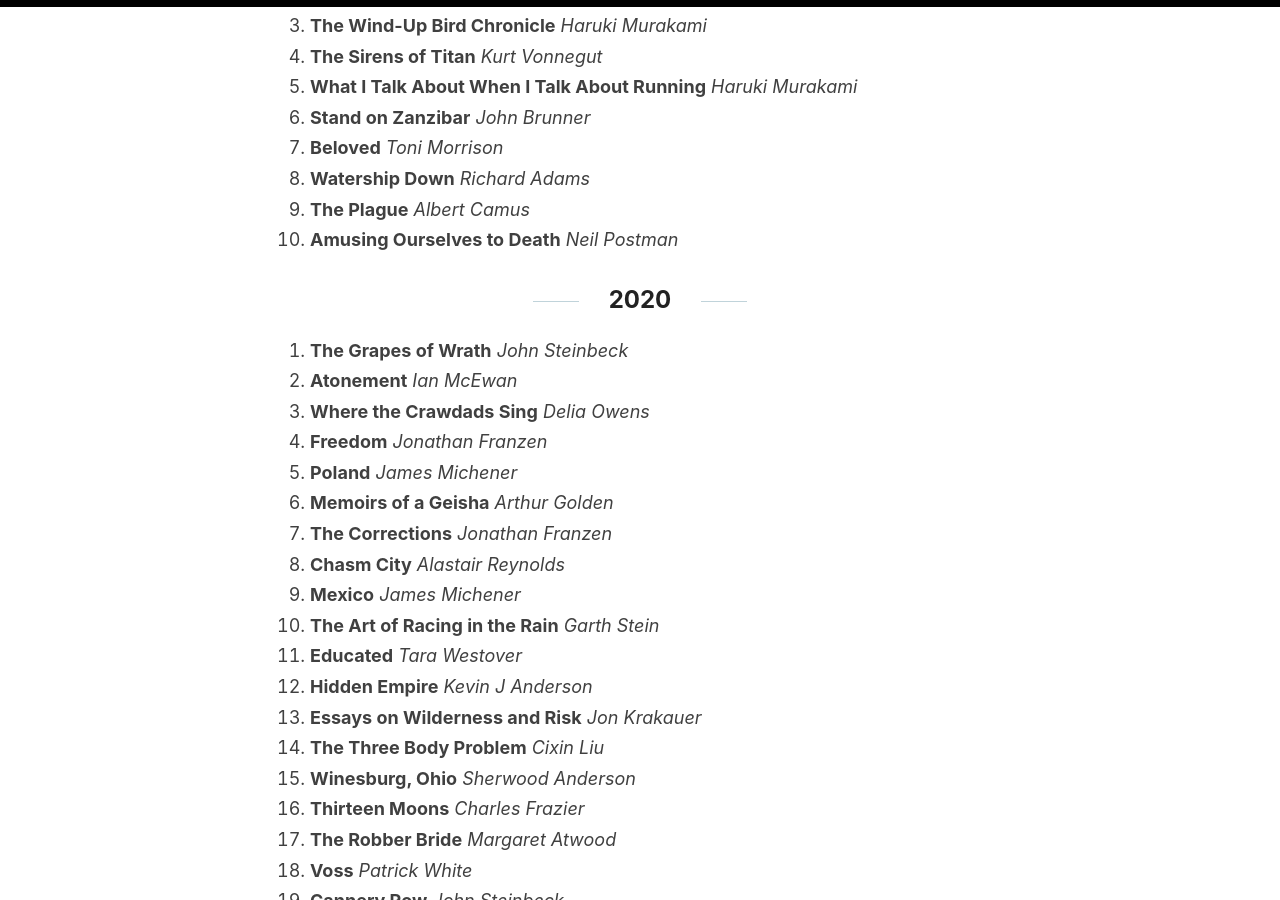
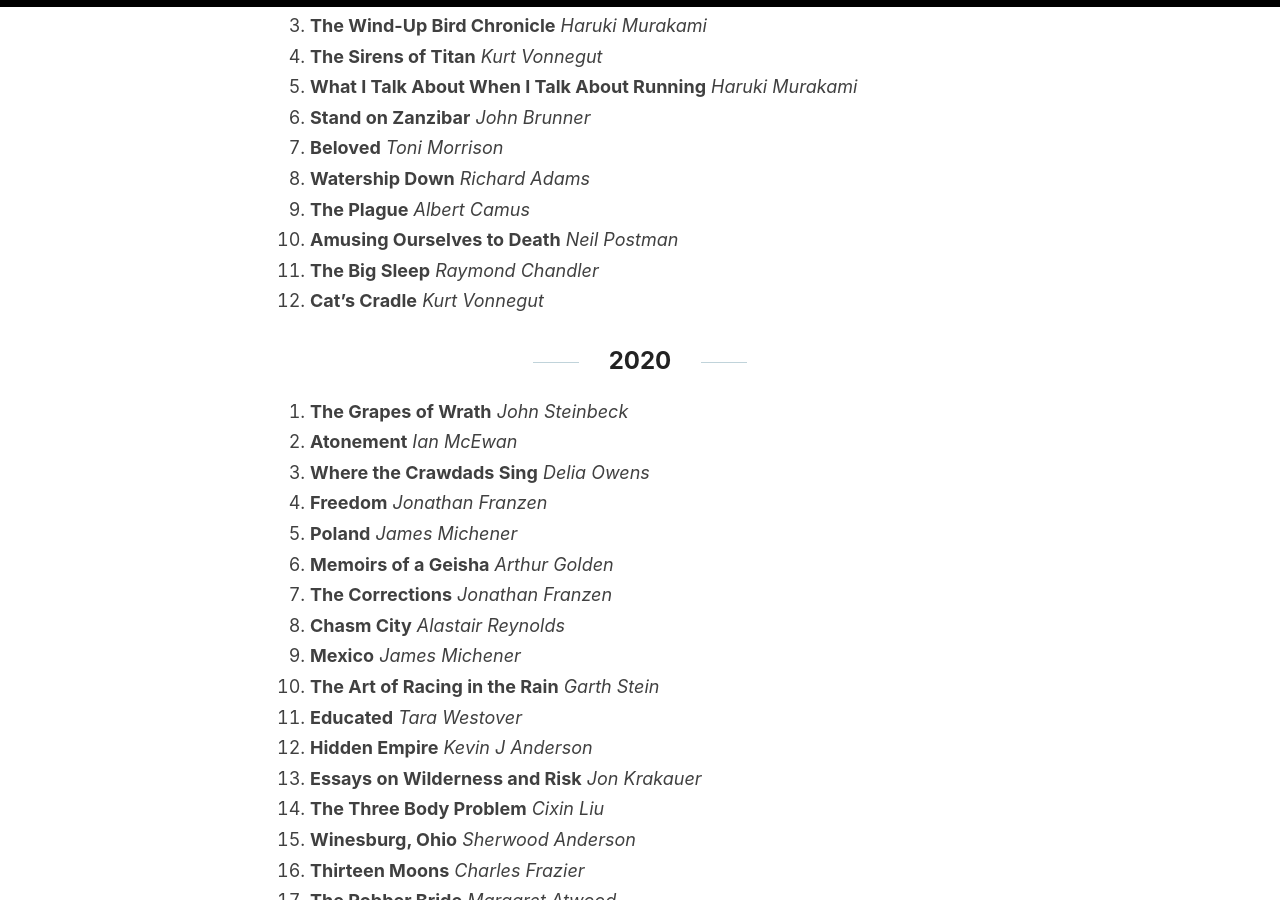
Before and after one commit to Murrkeys/Murrkeys.github.io, a Jekyll site: the page built from _posts/2020-08-26-books.md, in a window 1280 px wide and 900 px high, scrolled down 541 px. Built offline with Jekyll 4.4.1, drawn with Linux system fonts in a browser that asks for light colours.

Commit message:
Update 2020-08-26-books.md

```diff
--- a/_posts/2020-08-26-books.md
+++ b/_posts/2020-08-26-books.md
@@ -17,6 +17,8 @@ A list of books I am currently reading or have read. Think of this as a virtual
 8. **Watership Down** *Richard Adams*
 9. **The Plague** *Albert Camus*
 10. **Amusing Ourselves to Death** *Neil Postman*
+11. **The Big Sleep** *Raymond Chandler*
+12. **Cat's Cradle** *Kurt Vonnegut*
 
 ## 2020
 
```
